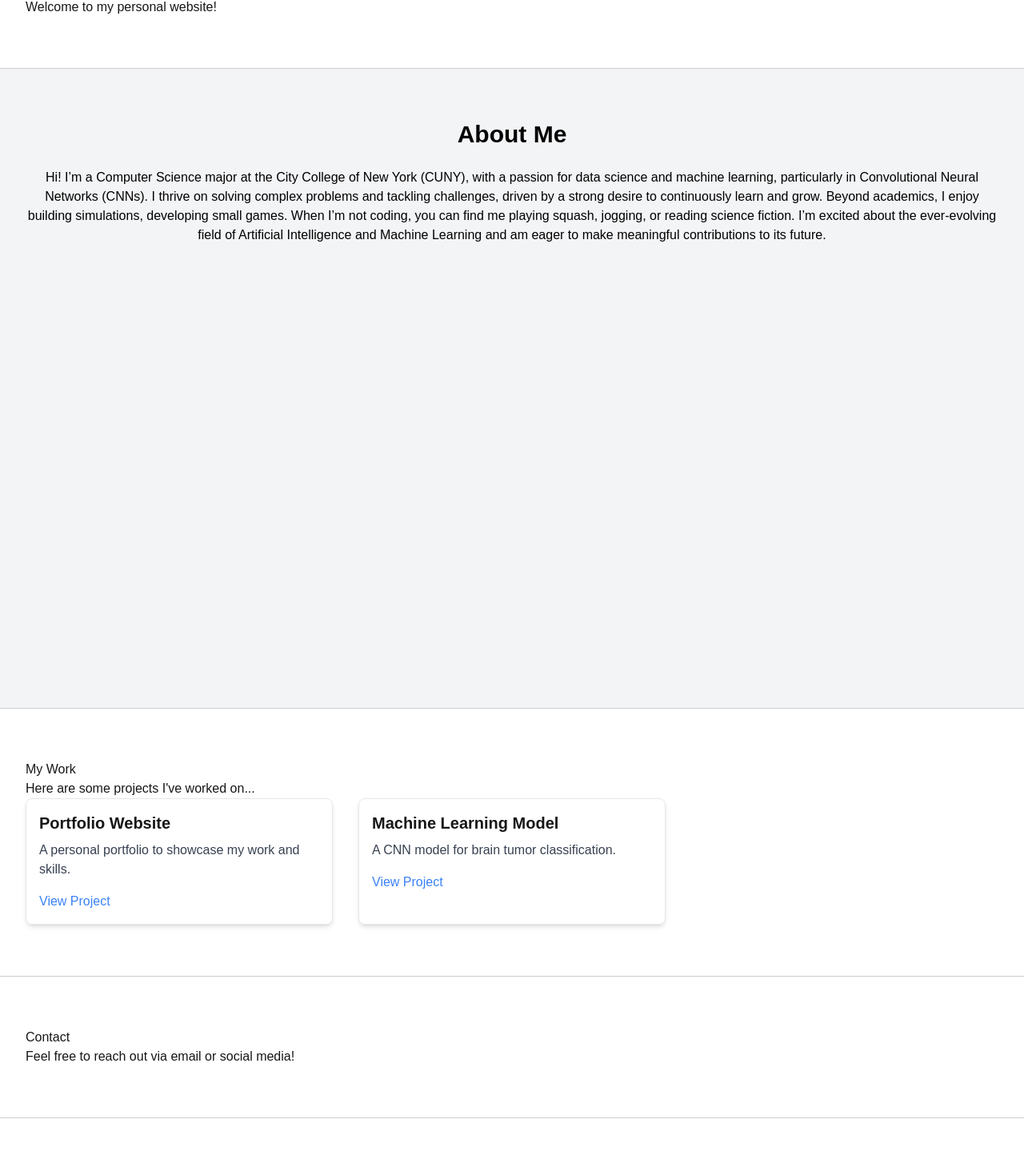
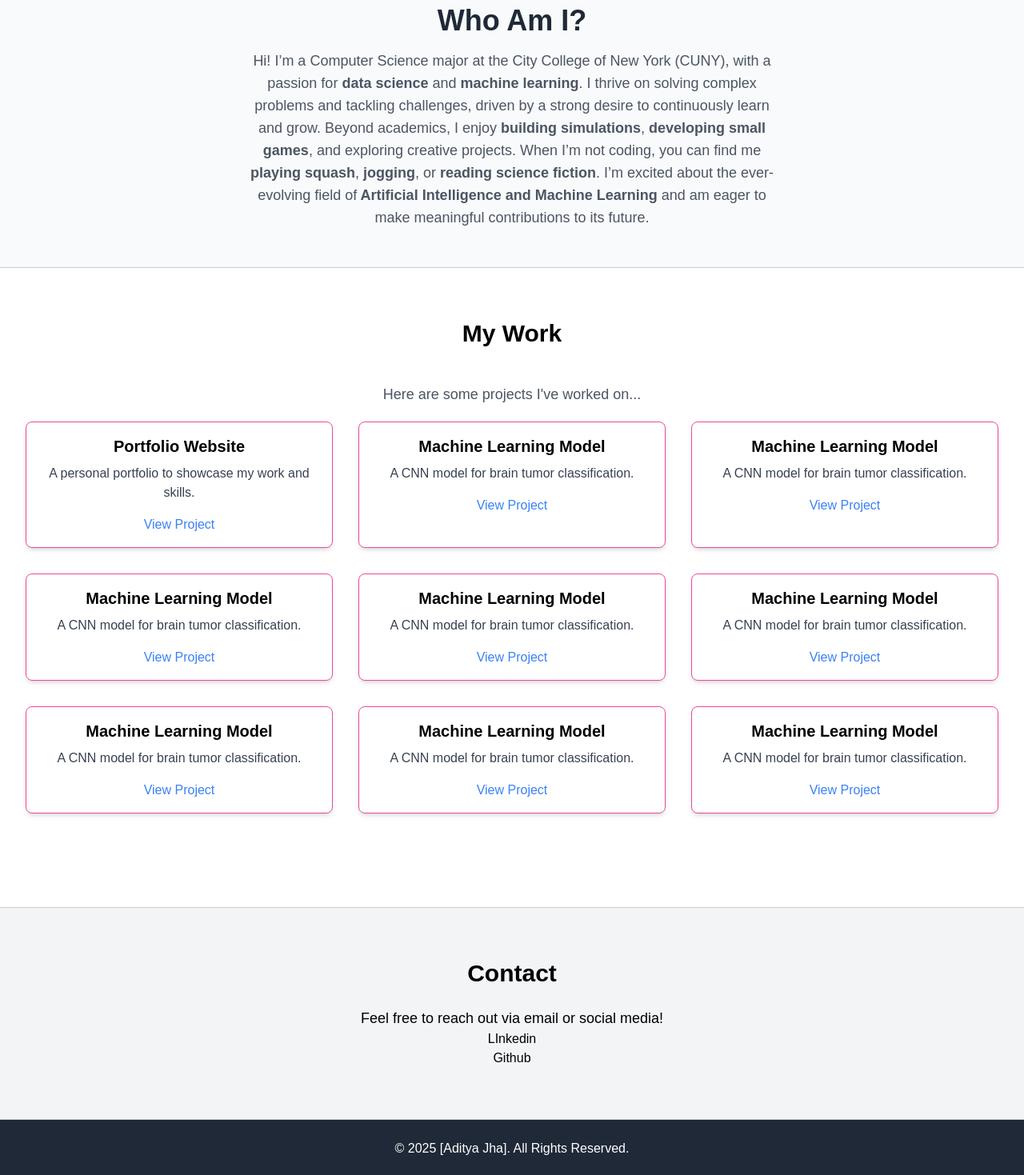
Before and after one commit to AJ576/personal-website, a Next.js app: page / in a window 1280 px wide. Shown: the part 235-1704 px from the top of the page at 80% size. Before the commit the page ends 1633 px from the top, so only its background shows below. Built offline with nearby package versions, Linux system fonts and the light colour scheme.

Commit message:
Added more information about myself

```diff
--- a/app/globals.css
+++ b/app/globals.css
@@ -1,18 +1,6 @@
 @tailwind base;
 @tailwind components;
 @tailwind utilities;
-
-:root {
-  --background: #ffffff;
-  --foreground: #171717;
-}
-
-@media (prefers-color-scheme: dark) {
-  :root {
-    --background: #0a0a0a;
-    --foreground: #ededed;
-  }
-}
 
 body {
   color: var(--foreground);
--- a/app/page.js
+++ b/app/page.js
@@ -6,13 +6,46 @@ export default function Home() {
 
   const projects = [
     {
-      img: 'https://via.placeholder.com/300',
       name: 'Portfolio Website',
       content: 'A personal portfolio to showcase my work and skills.',
       link: 'https://example.com',
     },
     {
-      img: 'https://via.placeholder.com/300',
+      name: 'Machine Learning Model',
+      content: 'A CNN model for brain tumor classification.',
+      link: 'https://github.com/AJ576/BRAIN_TUMOR_CLASSIFIER',
+    },
+    {
+      name: 'Machine Learning Model',
+      content: 'A CNN model for brain tumor classification.',
+      link: 'https://github.com/AJ576/BRAIN_TUMOR_CLASSIFIER',
+    },
+    {
+      name: 'Machine Learning Model',
+      content: 'A CNN model for brain tumor classification.',
+      link: 'https://github.com/AJ576/BRAIN_TUMOR_CLASSIFIER',
+    },
+    {
+      name: 'Machine Learning Model',
+      content: 'A CNN model for brain tumor classification.',
+      link: 'https://github.com/AJ576/BRAIN_TUMOR_CLASSIFIER',
+    },
+    {
+      name: 'Machine Learning Model',
+      content: 'A CNN model for brain tumor classification.',
+      link: 'https://github.com/AJ576/BRAIN_TUMOR_CLASSIFIER',
+    },
+    {
+      name: 'Machine Learning Model',
+      content: 'A CNN model for brain tumor classification.',
+      link: 'https://github.com/AJ576/BRAIN_TUMOR_CLASSIFIER',
+    },
+    {
+      name: 'Machine Learning Model',
+      content: 'A CNN model for brain tumor classification.',
+      link: 'https://github.com/AJ576/BRAIN_TUMOR_CLASSIFIER',
+    },
+    {
       name: 'Machine Learning Model',
       content: 'A CNN model for brain tumor classification.',
       link: 'https://github.com/AJ576/BRAIN_TUMOR_CLASSIFIER',
@@ -35,27 +68,36 @@ export default function Home() {
 
 
 
-          <section id="hero" className=''>
-            <h1 className="">Hi, I'm Aditya Jha</h1>
-            <img alt="name" src="public/vercel.svg" className="h-36 w-36 rounded-full object-none object-[59%_-4px]" />
-            <p>Welcome to my personal website!</p>
+          <section id="hero" className='flex flex-col items-center bg-gray-50 px-6 '>
+            <h1 className="text-4xl text-blue-300 font-bold">Aditya Jha</h1>
+
+            <p>Hello There! I'm glad to see you here!</p>
           </section>
 
-          <section id="about" className="min-h-screen py-16 bg-gray-100">
-            <div className="container mx-auto text-center">
-              <h2 className="text-3xl font-semibold mb-6 vol text-black">About Me</h2>
-              <p className="text-black">Hi! I’m a Computer Science major at the City College of New York (CUNY), with a passion for data science and machine learning, particularly in Convolutional Neural Networks (CNNs). I thrive on solving complex problems and tackling challenges, driven by a strong desire to continuously learn and grow.
-
-                Beyond academics, I enjoy building simulations, developing small games.  When I’m not coding, you can find me playing squash, jogging, or reading science fiction.
-
-                I’m excited about the ever-evolving field of Artificial Intelligence and Machine Learning and am eager to make meaningful contributions to its future.
+          <section id = 'about' className="flex flex-col items-center bg-gray-50 py-12 px-6">
+            <h1 className="text-4xl font-bold text-gray-800 mb-4">Who Am I?</h1>
+            <p className="text-lg text-gray-600 text-center max-w-2xl">
+              Hi! I’m a Computer Science major at the City College of New York (CUNY), with a passion for
+              <span className="  font-semibold"> data science</span> and
+              <span className="  font-semibold"> machine learning</span>.
+              I thrive on solving complex problems and tackling challenges, driven by a strong desire to
+              continuously learn and grow. Beyond academics, I enjoy
+              <span className="  font-semibold"> building simulations</span>,
+              <span className="  font-semibold"> developing small games</span>, and exploring
+              creative projects. When I’m not coding, you can find me
+              <span className="  font-semibold"> playing squash</span>,
+              <span className="  font-semibold"> jogging</span>, or
+              <span className="  font-semibold"> reading science fiction</span>. I’m excited
+              about the ever-evolving field of
+              <span className="  font-semibold"> Artificial Intelligence and Machine Learning</span> and
+              am eager to make meaningful contributions to its future.
             </p>
-            </div>
           </section>
 
-          <section id="portfolio">
-            <h2>My Work</h2>
-            <p>Here are some projects I've worked on...</p>
+          <section id="portfolio" className="min-h-screen py-16 bg-white">
+            <div className="container mx-auto text-center">
+              <h2 className="text-3xl font-semibold mb-6">My Work</h2>
+              <p className="text-lg  text-gray-600 py-5">Here are some projects I've worked on...</p>
               <div className="grid grid-cols-1 sm:grid-cols-2 lg:grid-cols-3 gap-8">
                 {projects.map((project, index) => (
                   <Projects
@@ -67,14 +109,25 @@ export default function Home() {
                   />
                 ))}
               </div>
-
+            </div>
+          </section>
+          {/*Technologies I know?*/}
+          {/*Communites I am involved with?*/}
+          <section id="contact" className="py-16 bg-gray-100">
+            <div className="container mx-auto text-center">
+              <h2 className="text-3xl font-semibold mb-6">Contact</h2>
+              <p className="text-lg">Feel free to reach out via email or social media!</p>
+              <p>LInkedin</p>
+              <p>Github</p>
+            </div>
           </section>
 
-          <section id="contact">
-            <h2>Contact</h2>
-            <p>Feel free to reach out via email or social media!</p>
-          </section>
-
+          {/* Footer */}
+          <footer className="bg-gray-800 text-white py-6">
+            <div className="text-center">
+              <p>© 2025 [Aditya Jha]. All Rights Reserved.</p>
+            </div>
+          </footer>
 
       </div>
 
--- a/components/project.js
+++ b/components/project.js
@@ -1,7 +1,7 @@
 export default function Projects({name, content, link,demo=null })
 {
     return(
-      <div className="border rounded-lg shadow-md p-4 max-w-md">
+      <div className="border rounded-lg shadow-md p-4 max-w-md border-pink-500 hover:bg-gradient-to-r hover:from-pink-500 hover:via-red-500 hover:to-green-500 transition-all duration-300">
 
         {/* Name */}
         <h3 className="text-xl font-semibold mb-2">{name}</h3>
```
Lines whose indentation alone changed are shown as unchanged.
